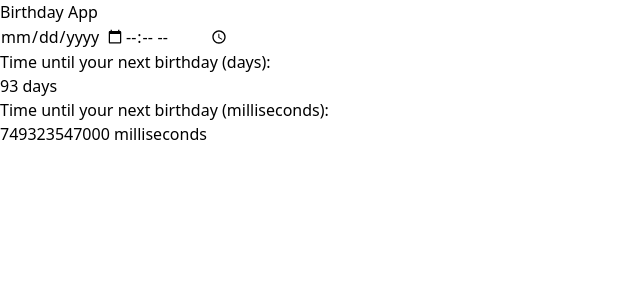
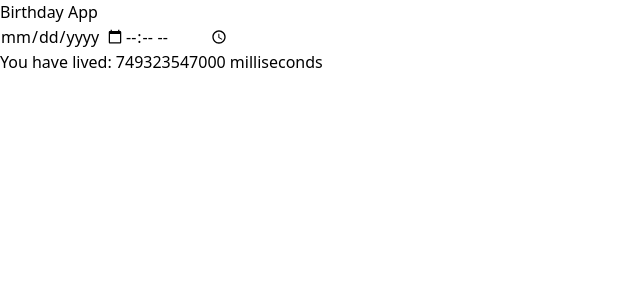
Before and after one commit to IlyaKrapivnoy/vue_birthday-app, a Vue app: page / in a window 1280 px wide. Shown: the top 300 px of the page, without its empty margins (0-640 px from the left). Built offline with nearby package versions, Linux system fonts and the light colour scheme.

Commit message:
clear code

```diff
--- a/src/App.vue
+++ b/src/App.vue
@@ -3,7 +3,6 @@
     class="h-screen bg-gradient-to-r from-blue-500 to-green-500 flex flex-col justify-center items-center text-center"
   >
     <h1 class="text-[140px] font-bold uppercase">Birthday App</h1>
-
     <div class="w-4/6">
       <div class="flex justify-between -mt-10">
         <div class="flex justify-center gap-2">
@@ -21,32 +20,8 @@
             @input="handleTimeChange"
           />
         </div>
-
         <div class="text-gray-300">
-          Time until your next birthday (days):
-          <div
-            class="text-gray-800 font-bold"
-            v-if="age.months === 0 && age.days === 0"
-          >
-            Happy B-Day!
-          </div>
-          <div v-else>
-            <span id="livedTime">{{ livedTime }}</span> days
-          </div>
-        </div>
-
-        <div class="text-gray-300">
-          Time until your next birthday (milliseconds):
-          <div
-            class="text-gray-800 font-bold"
-            v-if="age.months === 0 && age.days === 0"
-          >
-            Happy B-Day!
-          </div>
-          <div v-else>
-            <span id="livedMilliseconds">{{ livedMilliseconds }}</span>
-            milliseconds
-          </div>
+          You have lived: {{ livedMilliseconds }} milliseconds
         </div>
       </div>
     </div>
@@ -54,28 +29,17 @@
 </template>
 
 <script setup>
-import { computed, ref, onMounted, onBeforeUnmount } from 'vue';
+import { ref, onMounted, onBeforeUnmount } from 'vue';
 
 const selectedDate = ref(localStorage.getItem('selectedDate') || '');
 const selectedTime = ref(localStorage.getItem('selectedTime') || '');
 
 const handleDateChange = () => {
   localStorage.setItem('selectedDate', selectedDate.value);
-  console.log('Selected Date:', selectedDate.value);
 };
 
 const handleTimeChange = () => {
   localStorage.setItem('selectedTime', selectedTime.value);
-  console.log('Selected Time:', selectedTime.value);
-};
-
-const age = {
-  years: ref(0),
-  months: ref(0),
-  days: ref(0),
-  hours: ref(0),
-  minutes: ref(0),
-  seconds: ref(0)
 };
 
 const livedMilliseconds = ref(0);
@@ -86,28 +50,7 @@ const updateAge = () => {
       selectedDate.value + 'T' + selectedTime.value + ':00'
     );
     const currentDate = new Date();
-
-    const years = currentDate.getFullYear() - birthDate.getFullYear();
-    const months = currentDate.getMonth() - birthDate.getMonth();
-    const days = currentDate.getDate() - birthDate.getDate();
-    const hours = currentDate.getHours() - birthDate.getHours();
-    const minutes = currentDate.getMinutes() - birthDate.getMinutes();
-    const seconds = currentDate.getSeconds() - birthDate.getSeconds();
-
-    age.years.value = years;
-    age.months.value = months;
-    age.days.value = days;
-    age.hours.value = hours;
-    age.minutes.value = minutes;
-    age.seconds.value = seconds;
-
     livedMilliseconds.value = currentDate - birthDate;
-
-    if (months === 0 && days === 0) {
-      livedMilliseconds.value = 'Happy B-Day!';
-    }
-
-    showAgeCalculation.value = false;
   }, 1000);
 
   onBeforeUnmount(() => {
@@ -126,24 +69,4 @@ const getCurrentDate = () => {
   const day = String(currentDate.getDate()).padStart(2, '0');
   return `${year}-${month}-${day}`;
 };
-
-const livedTime = computed(() => {
-  const today = new Date();
-  const selectedDateTime = new Date(
-    selectedDate.value + 'T' + selectedTime.value + ':00'
-  );
-  const nextBirthday = new Date(
-    today.getFullYear(),
-    selectedDateTime.getMonth(),
-    selectedDateTime.getDate()
-  );
-
-  if (nextBirthday < today) {
-    nextBirthday.setFullYear(nextBirthday.getFullYear() + 1);
-  }
-
-  const timeDifference = nextBirthday - today;
-
-  return Math.floor(timeDifference / (1000 * 60 * 60 * 24));
-});
 </script>
```
